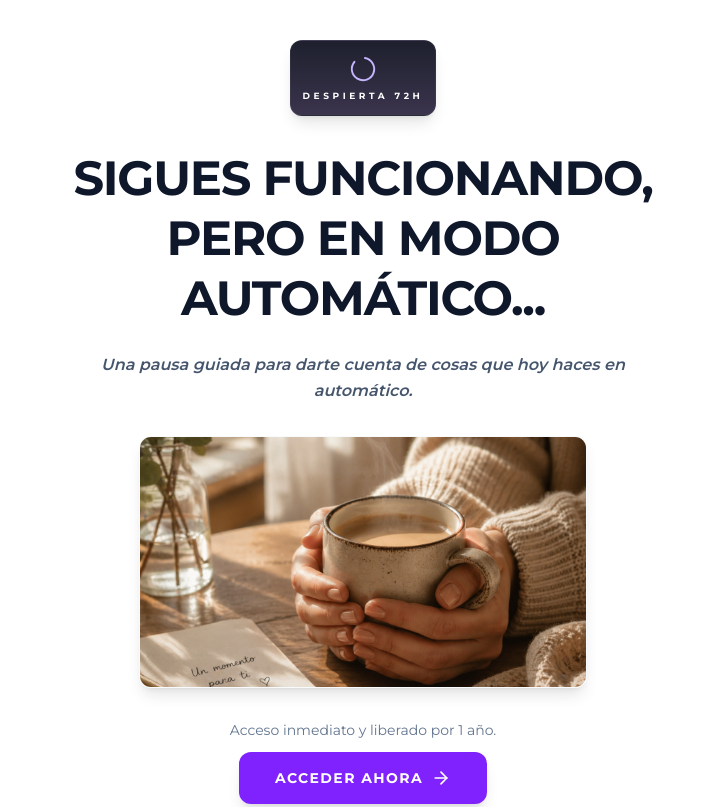
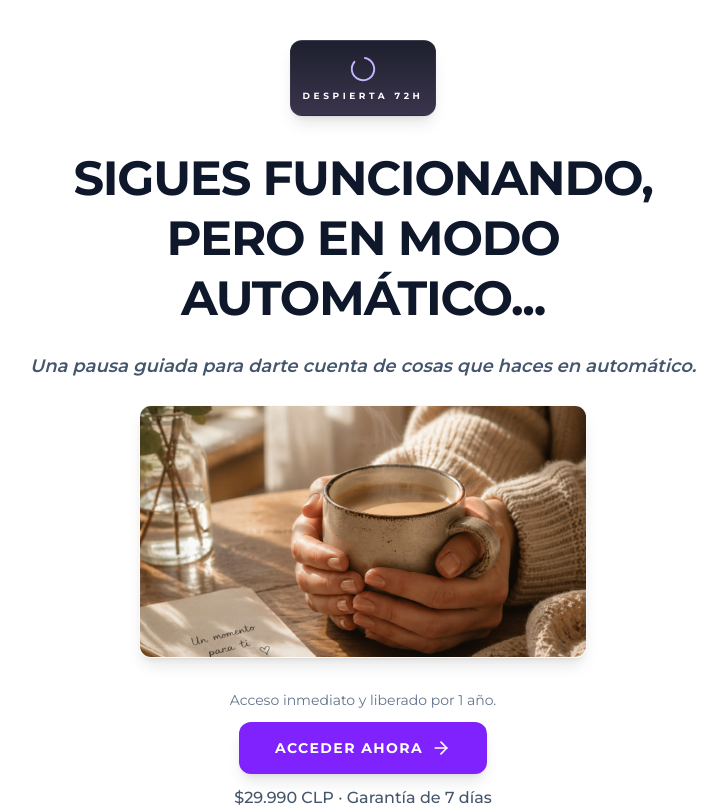
Before and after one commit to cursossolange/despierta-72h, a React (Vite) app: page / in a window 1280 px wide. Shown: the top 807 px of the page, without its empty margins (277-1004 px from the left). Built offline with nearby package versions, Linux system fonts and the light colour scheme; no server answers.

Commit message:
Update LandingPage.tsx

```diff
--- a/src/components/LandingPage.tsx
+++ b/src/components/LandingPage.tsx
@@ -174,11 +174,11 @@ export default function LandingPage({ onPurchase }: LandingPageProps) {
 
 
             {/* 3. Bajada breve */}
-            <div className="max-w-xl mx-auto mb-6 md:mb-8">
-              <p className="text-sm md:text-base text-slate-600 leading-relaxed font-semibold italic">
-                Una pausa guiada para darte cuenta de cosas que hoy haces en automático.
-              </p>
-            </div>
+        <div className="max-w-5xl mx-auto mb-5 md:mb-6">
+  <p className="text-sm md:text-lg text-slate-600 leading-relaxed font-semibold italic whitespace-nowrap">
+    Una pausa guiada para darte cuenta de cosas que haces en automático.
+  </p>
+</div>
 
             {/* Principal Hero Image (Compacta) */}
             <motion.div
```
